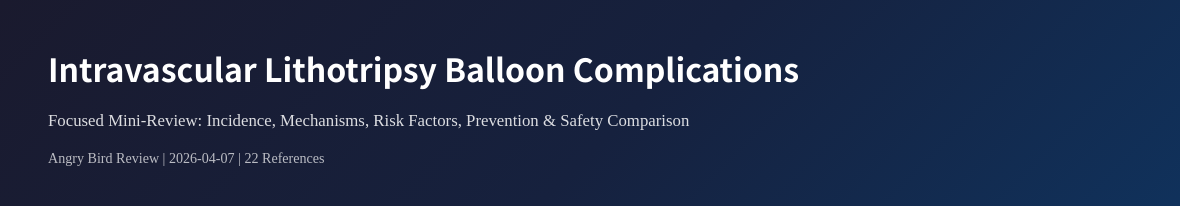
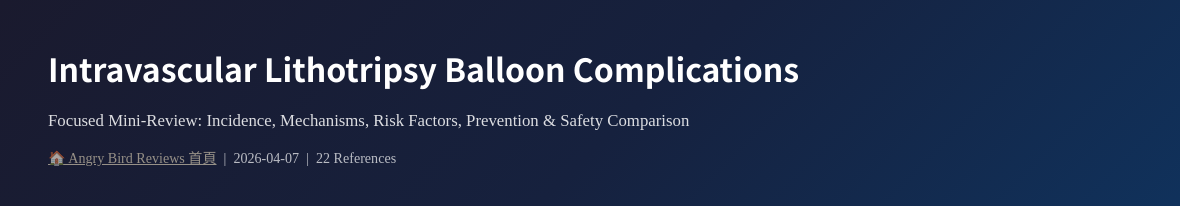
Before and after one commit to alleneinstein0411-cyber/2026-04-07_IVL-balloon-complications, a plain HTML site: page output/IVL-balloon-complications-review.html in a window 1280 px wide. Shown: the top 206 px of the page, 0-1180 px from the left. Drawn offline with Linux system fonts and the light colour scheme.

Commit message:
Add bidirectional links + owl fixes
- Add "Back to Angry Bird Reviews" link in header banner
- Fix [8] issue number (11→12), [22] author (Henry TD→Patel MP)
- Fix [2] causal→temporal wording, [17] CB/UHB mechanism distinction
- Fix header reference count (21→22)

Co-Authored-By: Claude Opus 4.6 (1M context) <noreply@anthropic.com>

```diff
--- a/output/IVL-balloon-complications-review.html
+++ b/output/IVL-balloon-complications-review.html
@@ -427,7 +427,10 @@ figcaption {
   </svg>
   <h1>Intravascular Lithotripsy Balloon Complications</h1>
   <div class="subtitle">Focused Mini-Review: Incidence, Mechanisms, Risk Factors, Prevention &amp; Safety Comparison</div>
-  <div class="meta">Angry Bird Review | 2026-04-07 | 22 References</div>
+  <div class="meta">
+    <a href="https://alleneinstein0411-cyber.github.io/angry-bird-reviews/" style="color:#e0d4b8;text-decoration:underline;opacity:0.9;">🏠 Angry Bird Reviews 首頁</a>
+    &nbsp;|&nbsp; 2026-04-07 &nbsp;|&nbsp; 22 References
+  </div>
 </header>
 
 <!-- ===== Content Wrapper ===== -->
```
